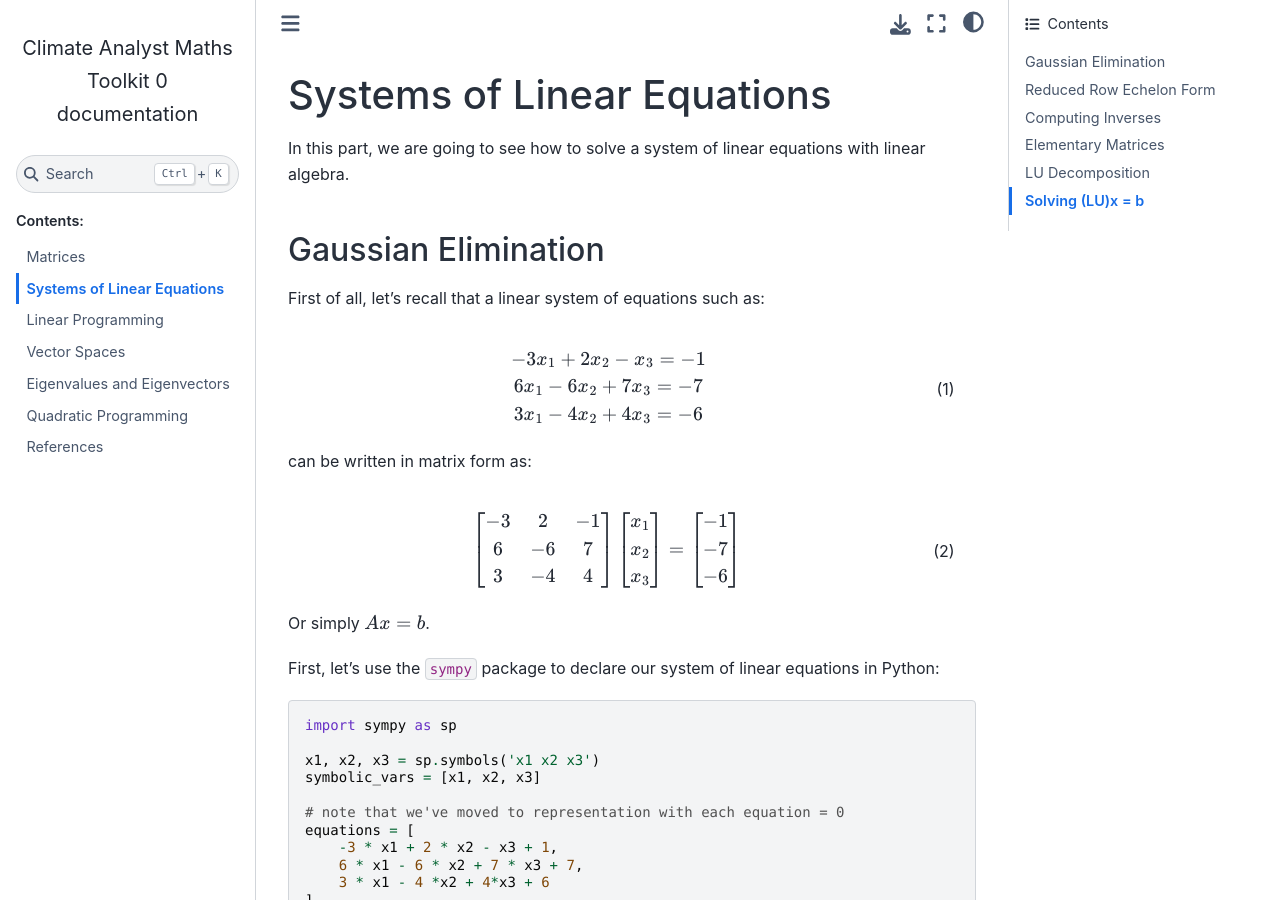
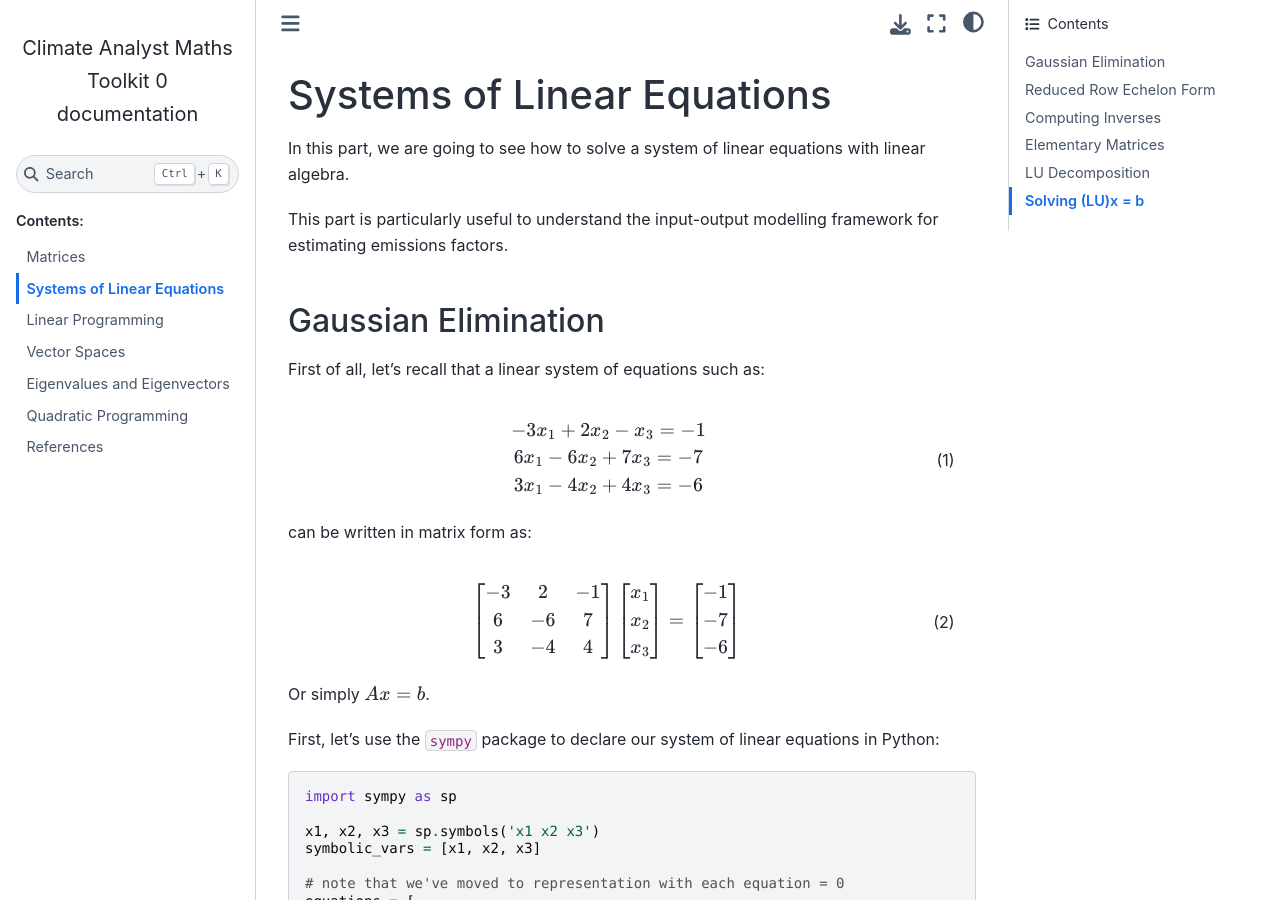
Before and after one commit to tlorans/ClimateAnalystMathsToolkit, a Sphinx documentation site: the page built from docs/source/systemslinearequations.md, in a window 1280 px wide and 900 px high. Built offline with Sphinx 7.4.7 and the Sphinx Book theme 1.1.4, drawn with Linux system fonts in a browser that asks for light colours.

Commit message:
reformulated intro

```diff
--- a/docs/source/systemslinearequations.md
+++ b/docs/source/systemslinearequations.md
@@ -1,6 +1,8 @@
 ## Systems of Linear Equations
 
 In this part, we are going to see how to solve a system of linear equations with linear algebra.
+
+This part is particularly useful to understand the input-output modelling framework for estimating emissions factors.
 
 ### Gaussian Elimination
 
```
Also changed, not shown: 5 other files.
